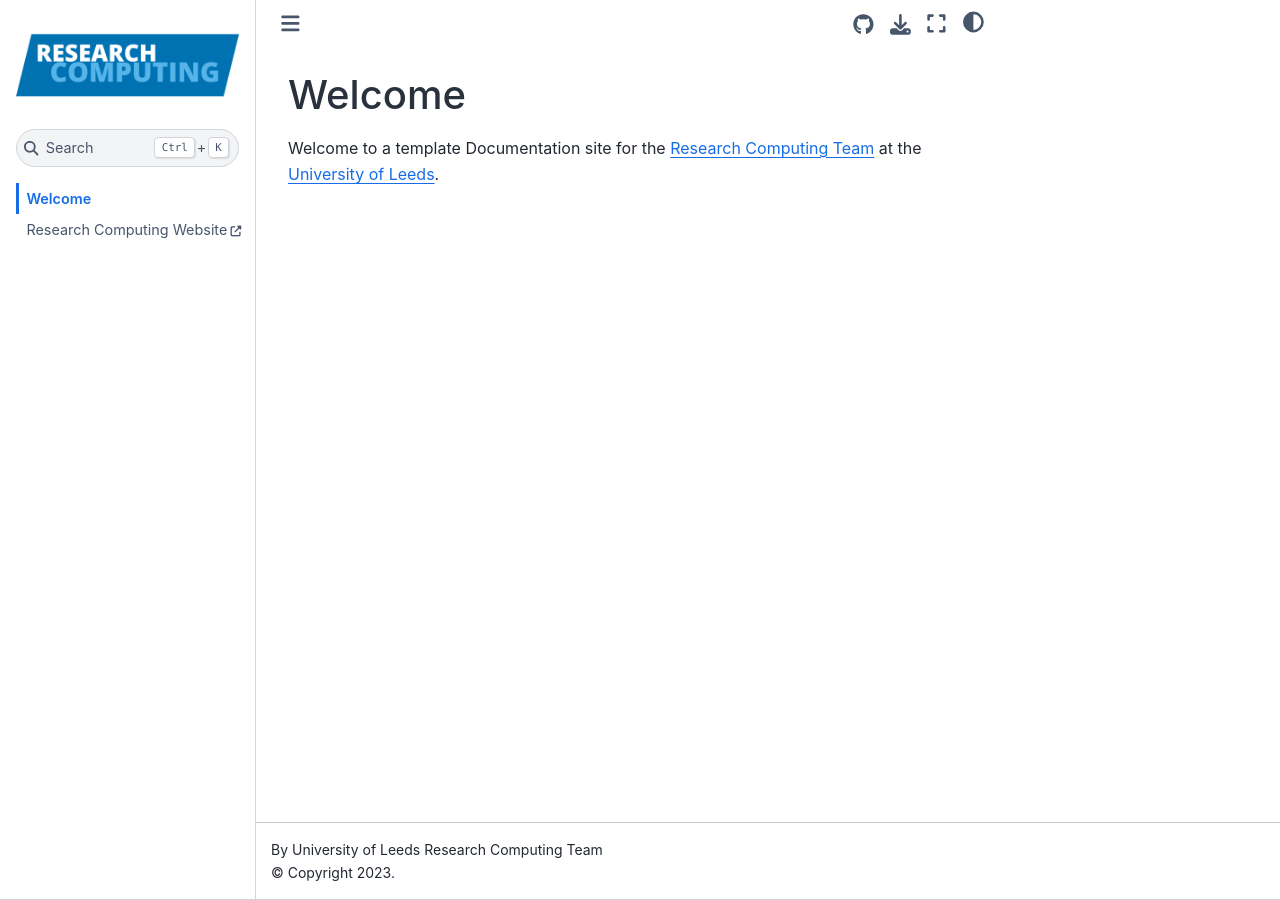
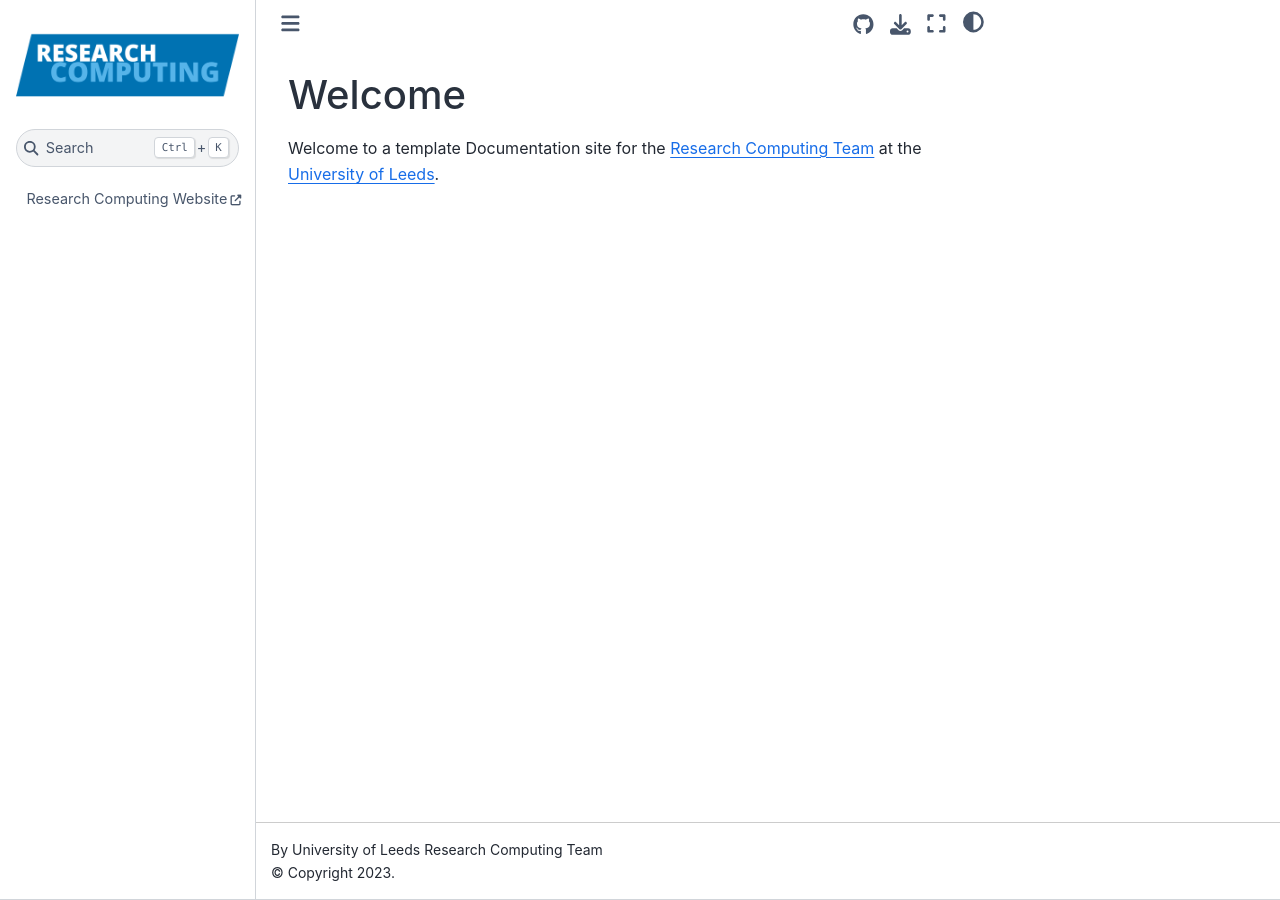
Before and after one commit to ARCTraining/swd3-dev, a Jupyter Book: the page built from book/welcome.md, in a window 1280 px wide. Built offline with Jupyter Book 1.0.4 settings and Sphinx 7.4.7 and the Sphinx Book theme 1.1.4, drawn with Linux system fonts in a browser that asks for light colours; pages that are not in the unit, such as notebooks, are missing from menus.

Commit message:
setup book configuration

```diff
--- a/book/_config.yml
+++ b/book/_config.yml
@@ -1,5 +1,5 @@
 # Book settings
-title: Template documentation jupyter book
+title: "SWD3: Software development practices for Research"
 author: University of Leeds Research Computing Team
 logo: ./assets/img/logo/logo.png
 email: ask-rc@leeds.ac.uk
@@ -14,7 +14,7 @@ html:
   favicon                   : "./assets/img/logo/favicon-32x32.png"  # A path to a favicon image
   navbar_number_sections    : False  # Add a number to each section in your left navbar
   google_analytics_id       : ""  # A GA id that can be used to track book views.
-  home_page_in_navbar       : true  # Whether to include your home page in the left Navigation Bar
+  home_page_in_navbar       : false  # Whether to include your home page in the left Navigation Bar
   use_repository_button: true
   use_issues_button: true
   use_edit_page_button: true
```
